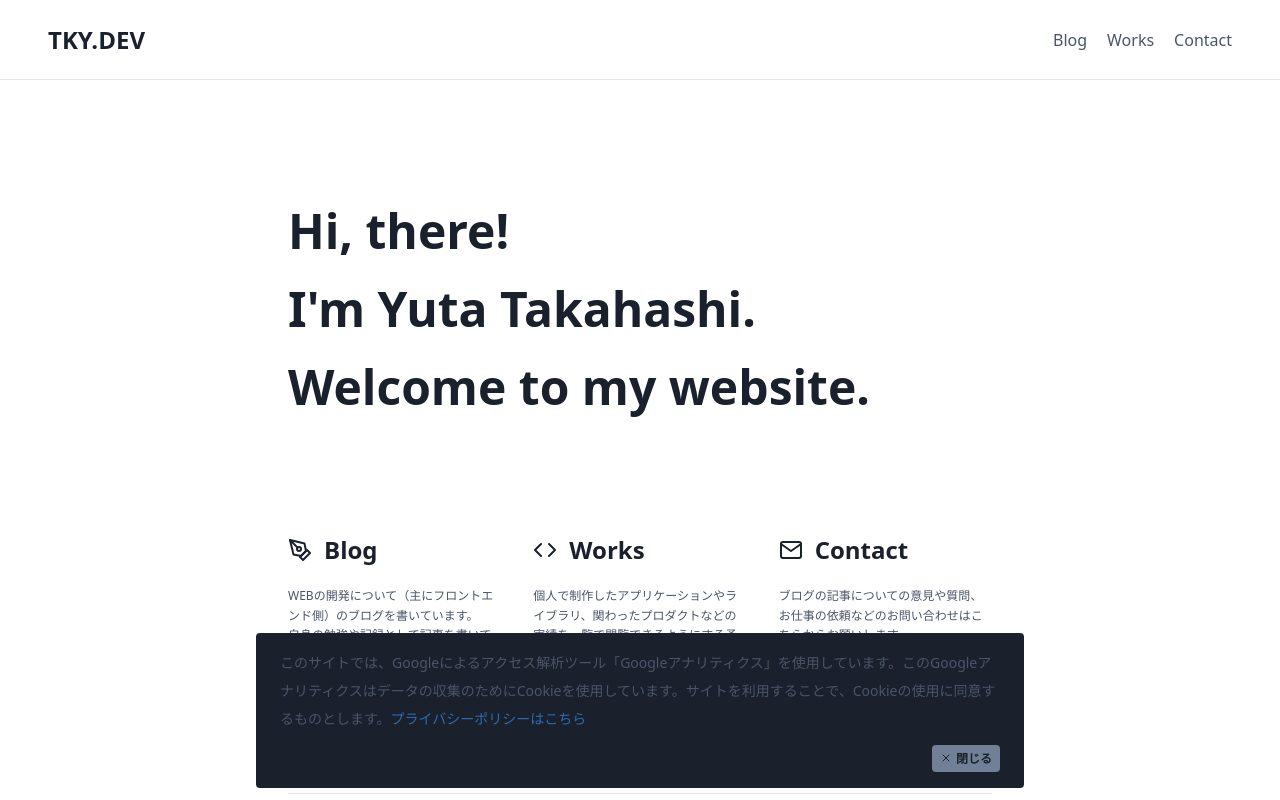
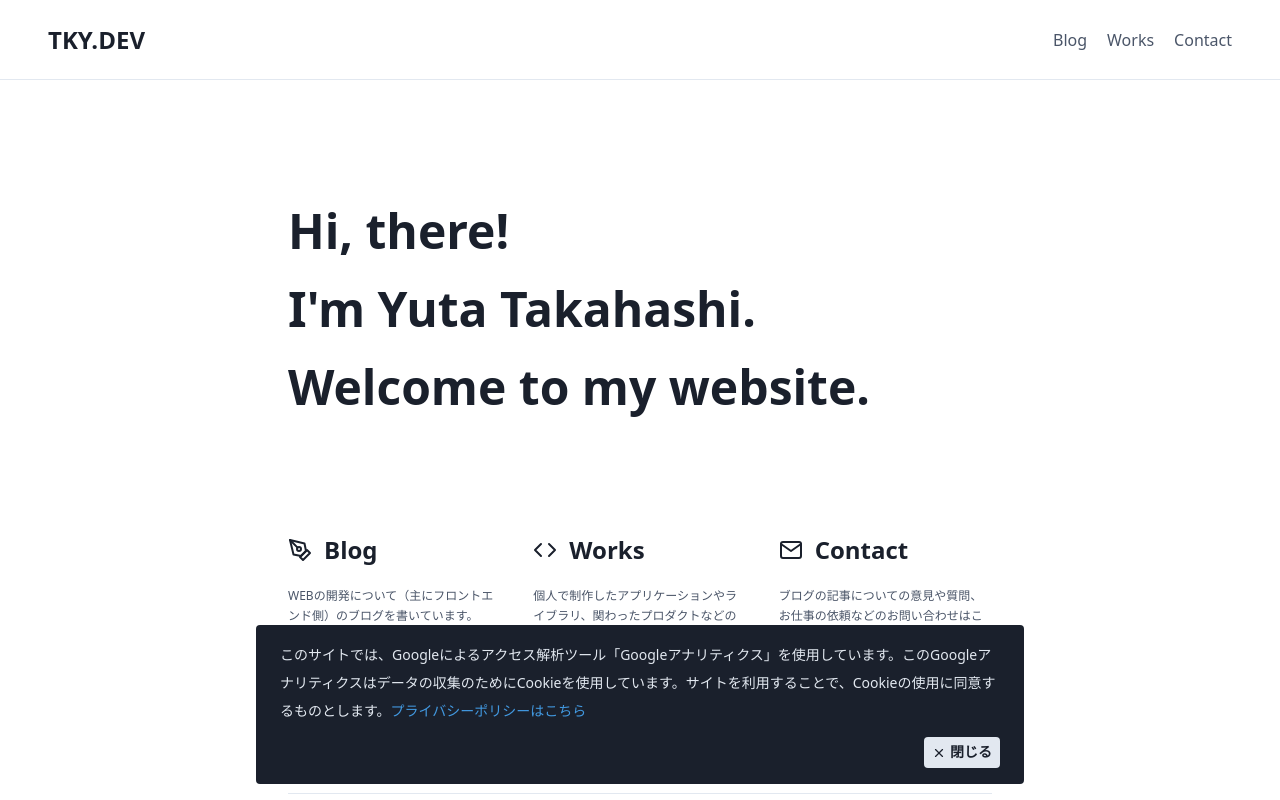
Before and after one commit to imatchapro/dev-blog, a Next.js app: page / in a window 1280 px wide. Shown: the top 800 px of the page. Built offline with nearby package versions, Linux system fonts and the light colour scheme; a small style sheet from the web is missing.

Commit message:
fix: styled

```diff
--- a/src/components/molecules/ModalCookieAgreement.tsx
+++ b/src/components/molecules/ModalCookieAgreement.tsx
@@ -25,17 +25,17 @@ const ModalCookieAgreement: React.FC = () => {
 
   return (
     display && (
-      <div className="w-full fixed bottom-0 right-0 p-3">
+      <div className="w-full fixed bottom-0 right-0 p-3 sm:p-4">
         <div className="max-w-screen-md mx-auto rounded bg-gray-900 py-4 px-4 sm:px-6">
-          <p className="text-xs leading-loose sm:text-sm">
+          <p className="text-xs text-gray-300 leading-loose sm:text-sm">
             このサイトでは、Googleによるアクセス解析ツール「Googleアナリティクス」を使用しています。このGoogleアナリティクスはデータの収集のためにCookieを使用しています。サイトを利用することで、Cookieの使用に同意するものとします。
             <Link href={'/privacy'}>
-              <a className="text-blue-700">プライバシーポリシーはこちら</a>
+              <a className="text-blue-500">プライバシーポリシーはこちら</a>
             </Link>
           </p>
           <button
             onClick={handleClickCloseButton}
-            className="ml-auto mt-3 flex items-center flex-shrink-0 bg-gray-600 py-1 px-2 rounded text-gray-900 font-semibold text-xs"
+            className="ml-auto mt-3 flex items-center bg-gray-300 py-1 px-2 rounded text-gray-900 font-semibold text-xs sm:text-sm"
           >
             <FiX className="mr-1" />
             閉じる
```
